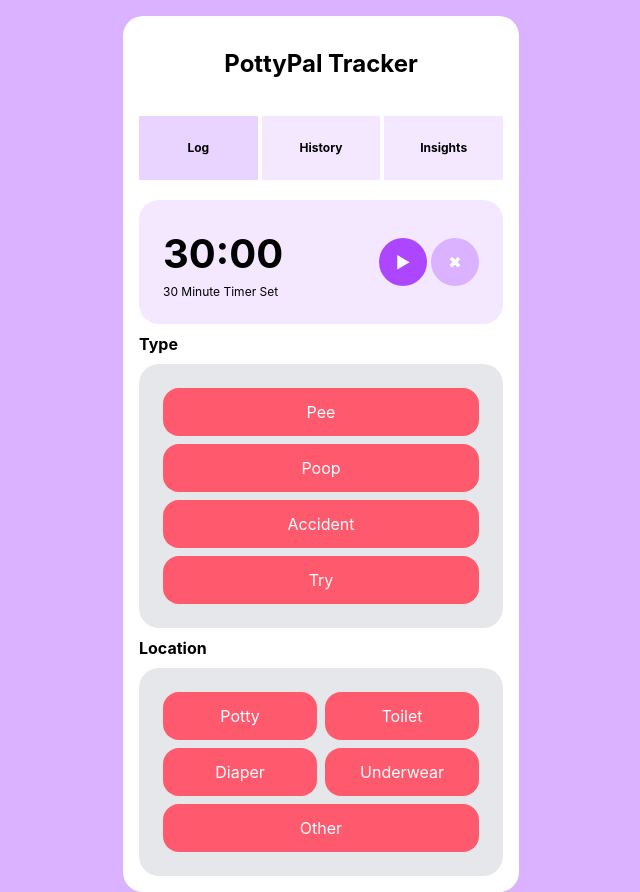
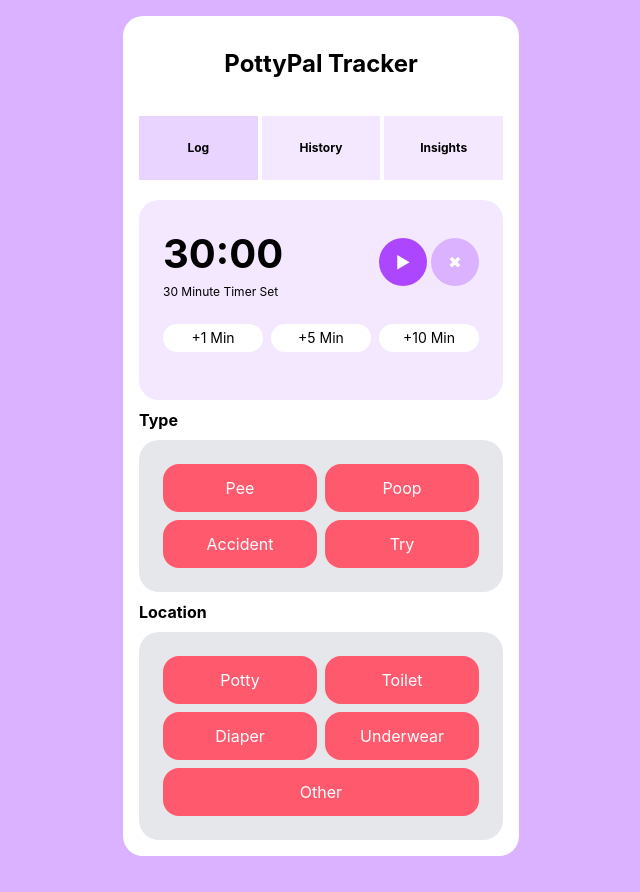
Before and after one commit to mravelo868721/pottypal-app, a React (Vite) app: page / in a window 1280 px wide. Shown: the whole page, without its empty margins (319-959 px from the left). After the commit the page ends 856 px from the top, so only its background shows below. Built offline with nearby package versions, Linux system fonts and the light colour scheme.

Commit message:
feat(set timer): Add buttons for +1 +5 and +10 intervals

```diff
--- a/src/App.jsx
+++ b/src/App.jsx
@@ -6,22 +6,26 @@ import './App.css'
 function App() {
     const [screen, setScreen] = useState('')
 
+    //Timer
     const [seconds, setSeconds] = useState(30 * 60) // 1800 seconds = 30 minutes
     const intervalRef = useRef(null)
 
     const startTimer = () => {
-        if (intervalRef.current) return // prevent double intervals
+        if (intervalRef.current) return // Prevents starting another timer
 
         intervalRef.current = setInterval(() => {
+            // Creates the interval
             setSeconds((prev) => {
+                // Updates state of seconds safely
                 if (prev <= 1) {
-                    clearInterval(intervalRef.current)
-                    intervalRef.current = null
-                    return 0
+                    // Guarantees working with latest value and also prevents going past 0 seconds
+                    clearInterval(intervalRef.current) // Clears interval and stops ticking
+                    intervalRef.current = null // Allows resetting of timer
+                    return 0 // Returns state to 0
                 }
-                return prev - 1
+                return prev - 1 // if above 1 second subtract 1, re-render, wait for next tick
             })
-        }, 1000)
+        }, 1000) // Ticks every 1 sec (1000ms)
     }
 
     const stopTimer = () => {
@@ -66,14 +70,14 @@ function App() {
                 </button>
             </div>
             {/* Timer */}
-            <div className="timer-card flex  justify-between items-center rounded-[20px] bg-purple-100 p-6">
+            <div className="timer-card grid grid-cols-2 grid-rows-2 items-center rounded-[20px] bg-purple-100 p-6">
                 <div className="timer-countdown flex flex-col">
                     <span className="font-bold text-[40px]">
                         {formatTime(seconds)}
                     </span>
                     <span className="text-xs">30 Minute Timer Set</span>
                 </div>
-                <div className="flex gap-1">
+                <div className="flex justify-end gap-1">
                     {/* play button */}
                     <button
                         onClick={startTimer}
@@ -89,11 +93,22 @@ function App() {
                         ✖
                     </button>
                 </div>
+                <div className="col-span-2 grid gap-2 grid-cols-3 grid-rows-1">
+                    <button className="text-sm bg-white rounded-4xl p-1 cursor-pointer">
+                        +1 Min
+                    </button>
+                    <button className="text-sm bg-white rounded-4xl p-1 cursor-pointer">
+                        +5 Min
+                    </button>
+                    <button className="text-sm bg-white rounded-4xl p-1 cursor-pointer">
+                        +10 Min
+                    </button>
+                </div>
             </div>
             {/* Type section */}
             <div className="type-section">
                 <h2 className="font-bold my-2">Type</h2>
-                <div className="type-card flex flex-col rounded-[20px] bg-gray-200 p-6 gap-2  ">
+                <div className="type-card grid grid-cols-2 grid-rows-2 rounded-[20px] bg-gray-200 p-6 gap-2  ">
                     <button className="py-3 text-white bg-pottypalcherry-400 rounded-2xl">
                         Pee
                     </button>
```
